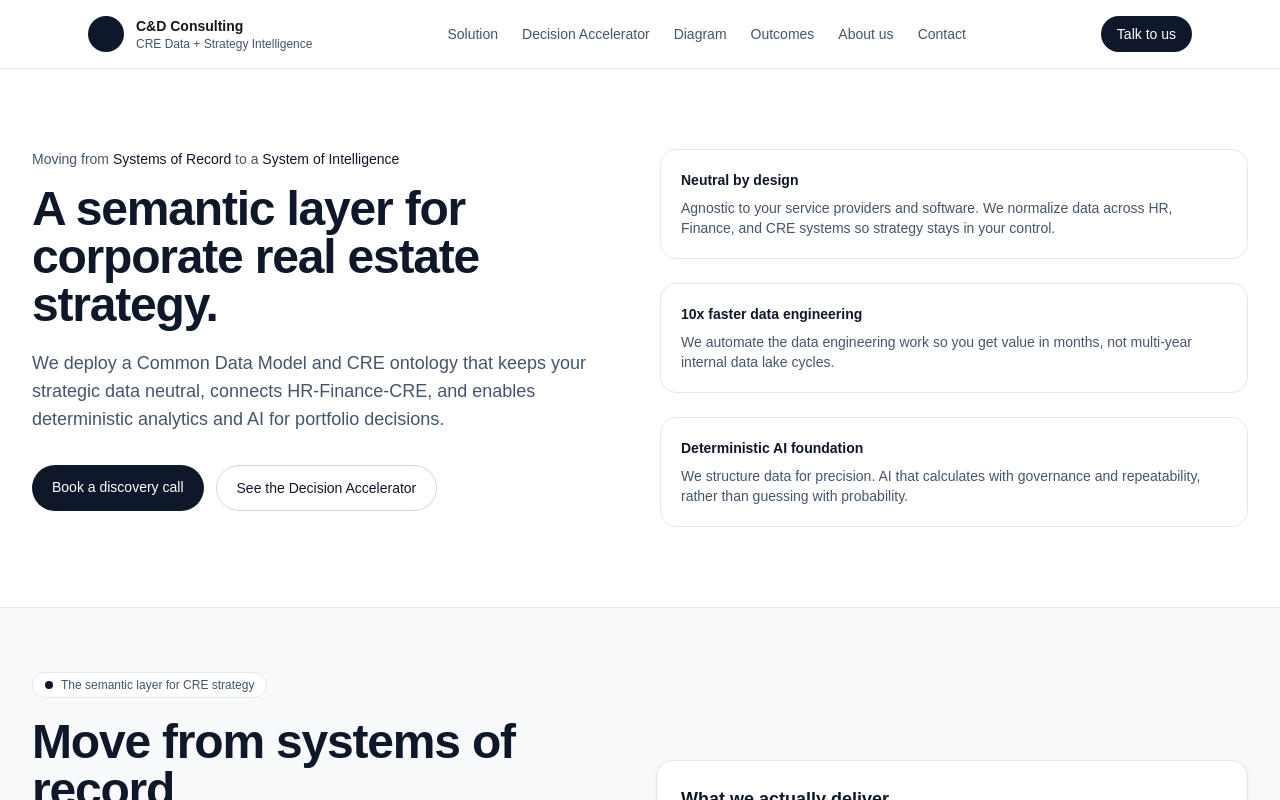
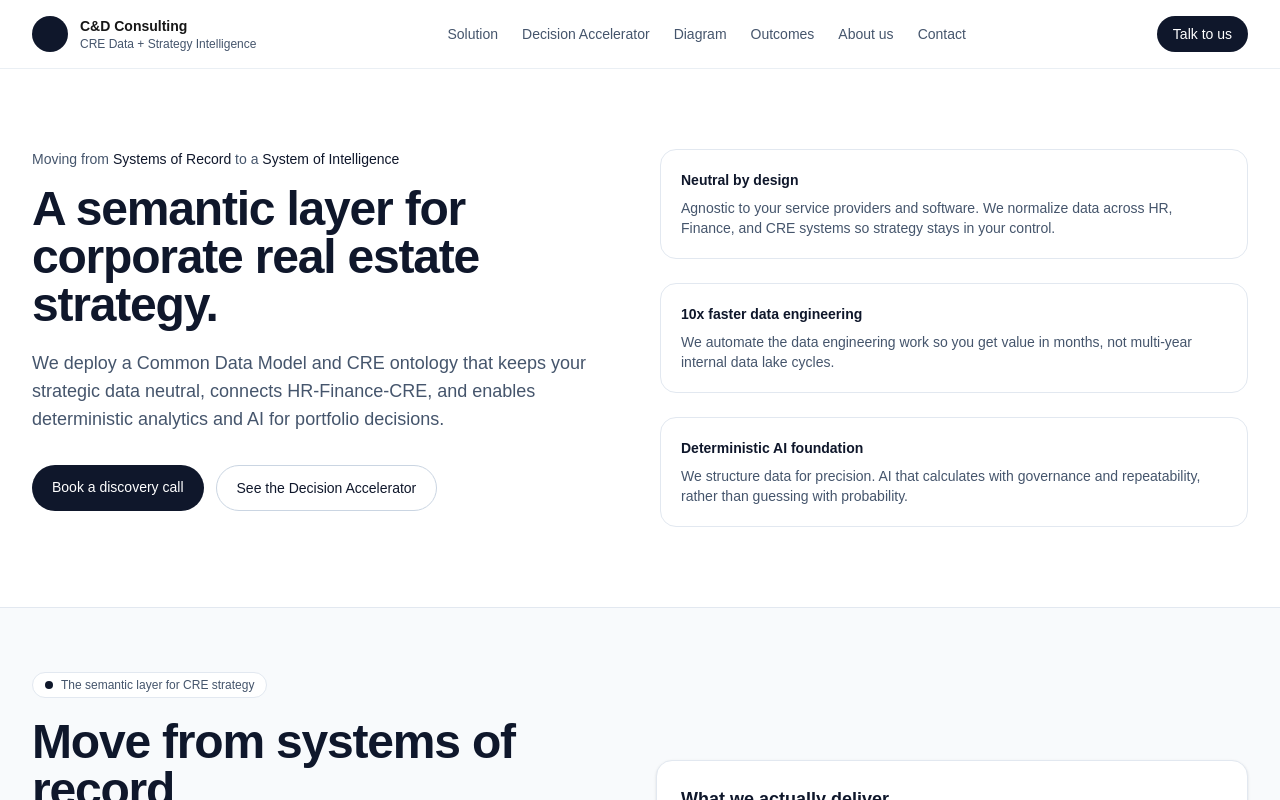
Before and after one commit to gliderhover/cd-consulting-site, a Next.js app: page / in a window 1280 px wide. Shown: the top 800 px of the page. Built offline with nearby package versions, Linux system fonts and the light colour scheme.

Commit message:
top bar alignment

```diff
--- a/components/SiteHeader.tsx
+++ b/components/SiteHeader.tsx
@@ -2,6 +2,7 @@
 
 import type { MouseEvent } from "react";
 import Link from "next/link";
+import Container from "@/components/Container";
 
 const nav = [
   { label: "Solution", href: "#solution" },
@@ -36,7 +37,7 @@ export default function SiteHeader() {
 
   return (
     <header className="sticky top-0 z-20 border-b border-slate-200/70 bg-white/80 backdrop-blur">
-      <div className="mx-auto flex max-w-6xl items-center justify-between px-6 py-4">
+      <Container className="flex items-center justify-between py-4">
         <Link href="/" className="flex items-center gap-3">
           <div className="h-9 w-9 rounded-full bg-slate-900" />
           <div className="leading-tight">
@@ -65,7 +66,7 @@ export default function SiteHeader() {
         >
           Talk to us
         </a>
-      </div>
+      </Container>
     </header>
   );
 }
```
